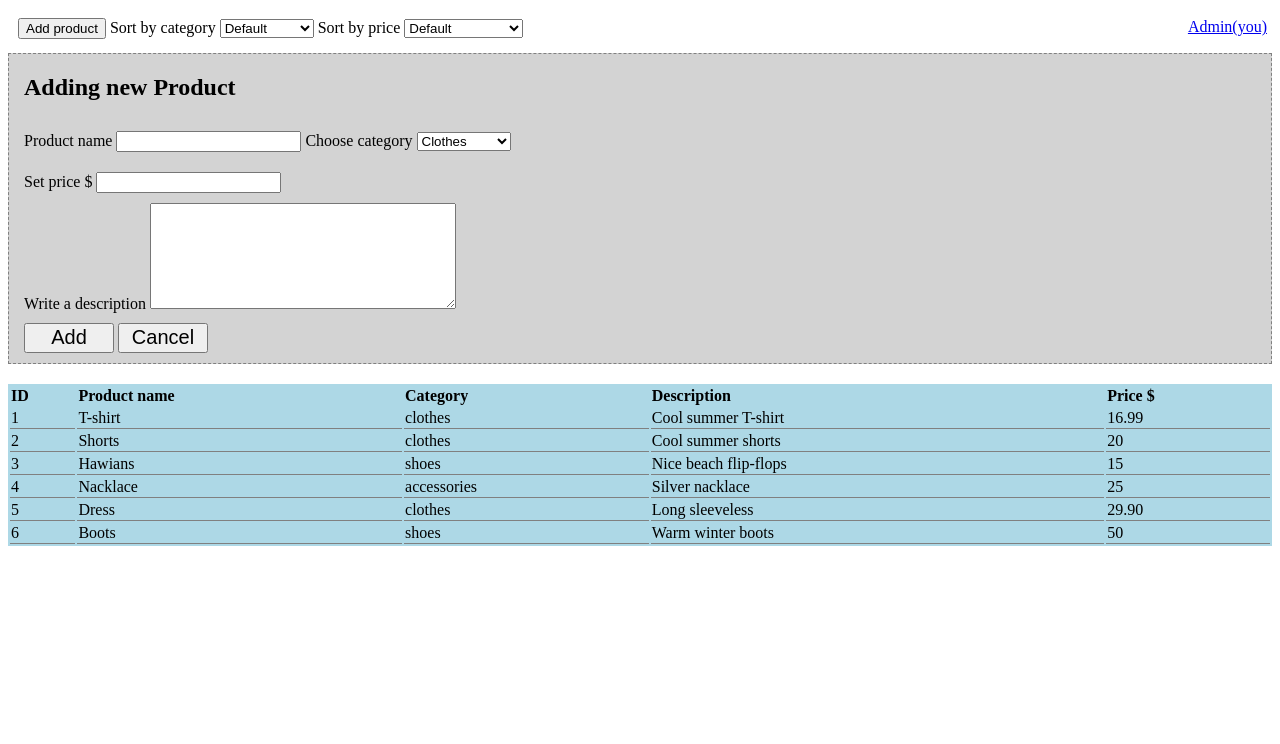
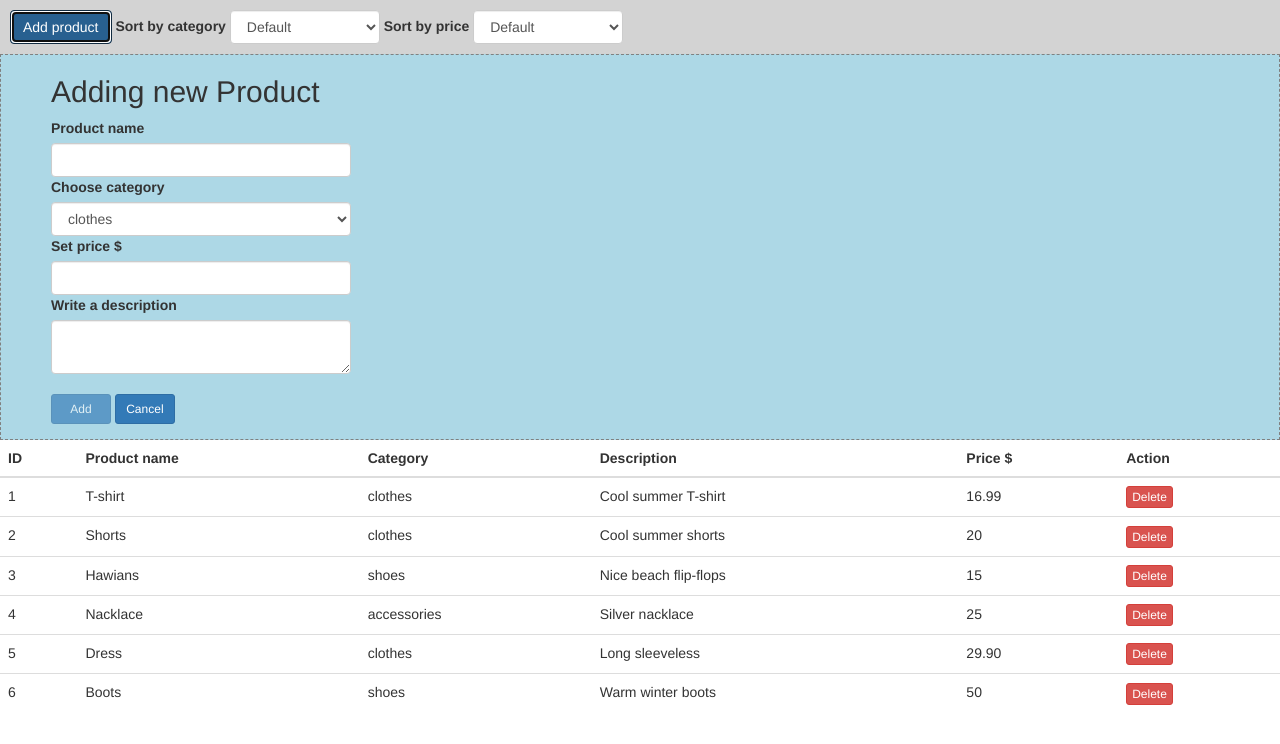
Before and after one commit to o-tomilova/Diploma-project, a plain HTML site: page index.html in a window 1280 px wide. Both pictures are taken after a click on the button "Add product". Drawn offline with nearby package versions, Linux system fonts and the light colour scheme.

Commit message:
almost done

```diff
--- a/index.html
+++ b/index.html
@@ -3,60 +3,65 @@
 <head>
 	<meta charset="UTF-8">
 	<title>Diploma</title>
+	<link rel="stylesheet" href="https://maxcdn.bootstrapcdn.com/bootstrap/3.3.7/css/bootstrap.min.css" integrity="sha384-BVYiiSIFeK1dGmJRAkycuHAHRg32OmUcww7on3RYdg4Va+PmSTsz/K68vbdEjh4u" crossorigin="anonymous">
+
 	<link rel="stylesheet" type="text/css" href="style.css">
 </head>
 <body>
 	<header>
-		<div class="headLeft">
-			<button id="addProduct"> Add product</button>
-			<label>Sort by category</label>
-			<select id="categorySort">
+
+		<button id="addProduct" class="btn btn-primary btn-md"> Add product</button>
+
+	<form class="form-inline">
+		<div class="form-group">
+			<label for="categorySort">Sort by category</label>
+			<select class="form-control" id="categorySort">
 				<option value="defaultCat">Default</option>
 				<option value="clothes">Clothes</option>
 				<option value="shoes">Shoes</option>
 				<option value="accessories">Accessories</option>
 				<option value="bags">Bags</option>
 			</select>
-
-			<label>Sort by price</label>
-			<select id="priceSort">
-				<option value="defaultPriceSort">Default</option>
+			<label for="priceSort">Sort by price</label>
+			<select class="form-control" id="priceSort">
+				<option value="defaultPrice">Default</option>
 				<option value="descending">Bigger price first</option>
 				<option value="ascending">Lower price first</option>
 			</select>
+		</div>
+		</form>
 
-		</div>
-		<div class="headRight"><a href="#">Admin(you)</a></div>
 	</header>
-
 	<div id="addBlock" class="hideBlock">
 		<h2>Adding new Product</h2>
 		<form id="addForm" name="addForm">
-			<label> Product name </label>
-			<input type="text" name="name">
-			<label> Choose category </label>
-			<select name="category">
-				<option>Clothes</option>
-				<option>Shoes</option>
-				<option>Accessories</option>
-				<option>Bags</option>
-			</select> <br>
+			<div class="form-group">
+				<label for="prodName"> Product name </label>
+				<input class="form-control" type="text" name="name" id="prodName">
+				<label for="selCat"> Choose category </label>
+				<select class="form-control" name="category" id="selCat">
+					<option>clothes</option>
+					<option>shoes</option>
+					<option>accessories</option>
+					<option>bags</option>
+				</select>
 
-			<label> Set price $</label>
-			<input type="text" name="price"> <br>
+				<label for="priceSet"> Set price $</label>
+				<input class="form-control" type="text" name="price" id="priceSet">
 
-			<label> Write a description</label>
-			<textarea name="desc"></textarea> <br>
-			<input id="submit" type="submit" name="add" value="Add">
-			<input id="cancel" type="submit" name="cancel" value="Cancel">
+				<label for="descSet"> Write a description</label>
+				<textarea class="form-control" name="desc" id="descSet"></textarea>
+				<input class="btn btn-primary btn-sm" disabled="true" type="button" id="submit" name="add" value="Add">
+				<input class="btn btn-primary btn-sm" type="button" id="cancel" name="cancel" value="Cancel">
+			</div>
 		</form>
 	</div>
 
-	<div id="tableContainer">
+	<div id="tableContainer" class="table-responsive">
 	</div>
 
 
-
+<script src="https://maxcdn.bootstrapcdn.com/bootstrap/3.3.7/js/bootstrap.min.js" integrity="sha384-Tc5IQib027qvyjSMfHjOMaLkfuWVxZxUPnCJA7l2mCWNIpG9mGCD8wGNIcPD7Txa" crossorigin="anonymous"></script>
 <script src="scripts.js" type="text/javascript"></script>
 </body>
 </html>
--- a/scripts.js
+++ b/scripts.js
@@ -1,5 +1,5 @@
 
-window.onload = function() {
+window.addEventListener("load", init, false);
 	var tableContainer = document.getElementById("tableContainer"),
 		addBtn = document.getElementById("addProduct"),
 		addBlock = document.getElementById("addBlock"),
@@ -7,66 +7,84 @@ window.onload = function() {
 		submitForm = document.getElementById("submit"),
 		cancelForm = document.getElementById("cancel");
 
-// -------------------------------products array---------------------
+// ------------------- default products array -------------------
 
 	var products = [
-			{id: "1", name: "T-shirt", category: "clothes", description: "Cool summer T-shirt", price: "16.99"},
-			{id: "2", name: "Shorts", category: "clothes", description: "Cool summer shorts", price: "20"},
-			{id: "3", name: "Hawians", category: "shoes", description: "Nice beach flip-flops", price: "15"},
-			{id: "4", name: "Nacklace", category: "accessories", description: "Silver nacklace", price: "25"},
-			{id: "5", name: "Dress", category: "clothes", description: "Long sleeveless", price: "29.90"},
-			{id: "6", name: "Boots", category: "shoes", description: "Warm winter boots", price: "50"}];
-	console.log(products);
+			{id: 1, name: "T-shirt", category: "clothes", description: "Cool summer T-shirt", price: "16.99"},
+			{id: 2, name: "Shorts", category: "clothes", description: "Cool summer shorts", price: "20"},
+			{id: 3, name: "Hawians", category: "shoes", description: "Nice beach flip-flops", price: "15"},
+			{id: 4, name: "Nacklace", category: "accessories", description: "Silver nacklace", price: "25"},
+			{id: 5, name: "Dress", category: "clothes", description: "Long sleeveless", price: "29.90"},
+			{id: 6, name: "Boots", category: "shoes", description: "Warm winter boots", price: "50"}];
 
-// --------------------------adding a product ?????------------------
 
-	output = function(arr){
+	var output = function(){
 
-		var myTable = "<div><table id='productsTable' class='table'><thead align='left'>";
-		myTable += "<th>ID</th> <th>Product name</th> <th>Category</th> <th>Description</th> <th id='priceTH' data-type='number'>Price $</th> </thead>";
+		var myTable = "<table id='productsTable' class='table'><thead align='left'>";
+		myTable += "<th>ID</th> <th>Product name</th> <th>Category</th> <th>Description</th> <th id='priceTH' data-type='number'>Price $</th><th> Action </th> </thead>";
 		myTable += "<tbody>"
-			for (var i = 0; i < arr.length; i++) {
-				myTable += "<tr class="+arr[i].category+" id="+arr[i].id+"><td>" + arr[i].id + "</td> <td>" + arr[i].name + "</td><td>" + arr[i].category + "</td><td>"
-				+ arr[i].description + "</td><td class='price'>" + arr[i].price + "</td></tr>";
+			for (var i = 0; i < products.length; i++) {
+				myTable += "<tr class="+products[i].category+" id="+products[i].id+"><td>" + products[i].id + "</td> <td>" + products[i].name + "</td><td>" + products[i].category + "</td><td>"
+				+ products[i].description + "</td><td class='price'>" + products[i].price + "</td> <td class='delProduct'><button class='btn btn-danger btn-xs'>Delete</button></td></tr>";
 			}
-		myTable += "</tbody> </table> </div>";
+		myTable += "</tbody> </table>";
 		tableContainer.innerHTML = myTable;
 	}
-	output(products); // Виводить товари з масиву, АЛЕ не додані вручну
+	output();
+
+// -------------------------- adding a product -------------------
+
+	addBtn.addEventListener("click", addingNewProd);
 
 
+	function addingNewProd () {
+		if (addBlock.className == "hideBlock") {
+			addBlock.className = "showBlock";
+		} else {
+			addBlock.className = "hideBlock"
+		}
+	};
 
-	addBtn.addEventListener("click", function(){
-		addBlock.className = "showBlock";
-	});
-
-	// function Product(id, name, category, description, price){
-	// 	this.id = id;
-	// 	this.name = name;
-	// 	this.category = category;
-	// 	this.description = description;
-	// 	this.price = price;
-	// }
 
 	var item;
 
 	submitForm.addEventListener("click", function () {
-		// var last = products.length;
-		// var item = new Product(last, document['addForm']['name'].value, document['addForm']['category'].value, document['addForm']['desc'].value, document['addForm']['price'].value)
+		var last = products.length;
+		item = {
+			id: last+1, name: document['addForm']['name'].value,
+			category: document['addForm']['category'].value,
+			description: document['addForm']['desc'].value,
+			price: document['addForm']['price'].value
+		};
 
-		// products.push(item);
-		// console.log(products[last]); // виводить останній доданий елемент
-		// console.log(products);      // виводить всі товари включно з доданим
-		// output(products); // товар НЕ відображається в табоиці
+
+		products.push(item);
+		console.log(products);
+		output();
+		document.forms["addForm"].reset();
+		addingNewProd();
 	});
+
 
 	cancelForm.addEventListener("click", function(){
 		alert("Do you want to discard changes?");
 		document.forms["addForm"].reset();
+		addingNewProd();
 	});
 
+// ------------------------- deleting a product -----------------------
 
-// ---------------------------category sort-----------------------------
+	var delProducts = document.getElementsByClassName("delProduct");
+
+	var delProductsArr = [].slice.call(delProducts);
+
+	for (var i = 0; i < delProductsArr.length; i++) {
+		delProductsArr[i].onclick = function(){
+			this.parentNode.parentNode.removeChild(this.parentNode);
+		}
+	}
+
+// --------------------------- category sort -----------------------------
 
 	var categorySort = document.getElementById("categorySort");
 
@@ -76,8 +94,6 @@ window.onload = function() {
 		clothesArr = document.getElementsByClassName("clothes"),
 		accessArr = document.getElementsByClassName("accessories"),
 		bagsArr = document.getElementsByClassName("bags");
-
-		// var all = [].slice.call(allll); // converting an HTML Collection into Array
 
 	function setCategory(){
 		var categoryName = categorySort.value;
@@ -165,7 +181,7 @@ window.onload = function() {
 		}
 	}
 
-// --------------------------price sort---------------------------
+// -------------------------- price sort ---------------------------
 
 	var priceSort = document.getElementById("priceSort");
 	var productsTable = document.getElementById("productsTable");
@@ -193,13 +209,10 @@ window.onload = function() {
           return rowB.cells[colNum].innerHTML - rowA.cells[colNum].innerHTML;
         };
     	break;
-
-    		// !!!!! after output(products) sortByPrice stops working ???
-
-    	case 'defaultPriceSort':
-    	compare = function(){
-    //		output(products);
-    	};
+    	case 'defaultPrice':
+    	compare = function(rowA, rowB){
+          return rowA.cells[0].innerHTML - rowB.cells[0].innerHTML;
+        };
     	break;
     }
 
@@ -212,8 +225,51 @@ window.onload = function() {
     }
 
     productsTable.appendChild(tbody);
-
   }
 
+// ----------------------- form validation -------------------
 
-} //window.onload
+	function init() {
+		addForm.name.onchange = nameOnChange;
+		addForm.price.onchange = priceOnChange;
+		addForm.add.onclick = onAdd;
+	}
+
+	function validate(elem, pattern){
+		var res = elem.value.search(pattern);
+		if (res == -1) {
+			elem.className = "error";
+		} else {
+			elem.className = "success";
+		}
+		if (addForm.name.className == "success" && addForm.price.className == "success") {
+			submitForm.removeAttribute("disabled");
+		}
+	}
+
+	function nameOnChange() {
+		var pattern = /\D/;
+		validate(this, pattern);
+	}
+
+		function priceOnChange() {
+		var pattern = /\d/;
+		validate(this, pattern);
+	}
+
+	function onAdd (){
+		var invalid = false;
+
+		for (var i = 0; i < addForm.elements.length; ++i) {
+			var e = addForm.elements[i];
+			if (e.type == "text" && e.onchange) {
+				e.onchange();
+			 	if (e.className == "error") {
+					invalid = true;
+				}
+			}
+			if (invalid) {
+				return false;
+			}
+		}
+	}
--- a/style.css
+++ b/style.css
@@ -2,9 +2,7 @@ header {
 	padding: 10px 10px;
 	display: inline-block;
 	width: 100%;
-}
-.headLeft{
-	float: left;
+	background-color: lightgrey;
 }
 
 header a {
@@ -19,18 +17,26 @@ header a {
 	width: 80%;
 }
 
-.table {
-	background-color: lightblue;
-	width: 100%;
-	margin-top: 20px
+.btn-sm {
+	min-width: 60px;
 }
 
-.table td {
-	border-bottom: 1px solid grey;
+select {
+	min-width: 150px;
+	max-width: 300px;
+}
+input {
+	max-width: 300px;
 }
 
-input {
-	margin: 10px 0;
+textarea {
+	max-width: 300px;
+	max-height: 100px;
+	margin-bottom: 20px;
+}
+
+.form-inline {
+	display: inline-block;
 }
 
 input[type="submit"] {
@@ -39,10 +45,7 @@ input[type="submit"] {
 	width: 90px;
 	height: 30px;
 }
-textarea {
-	width: 300px;
-	height: 100px;
-}
+
 
 .hideBlock {
 	display: none;
@@ -53,7 +56,15 @@ textarea {
 }
 
 #addBlock {
-	padding: 0 15px;
+	padding: 0 50px;
 	border: 1px dashed grey;
-	background-color: lightgrey;
+	background-color: lightblue;
 }
+
+.error {
+	border-color: red;
+}
+
+.success {
+	border-color: green;
+}
```
